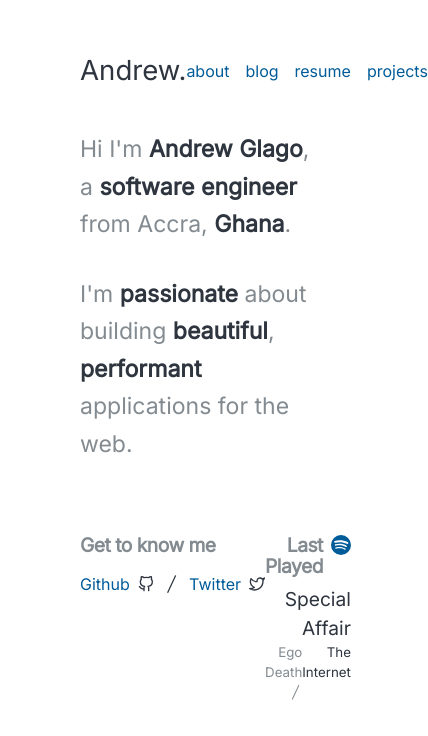
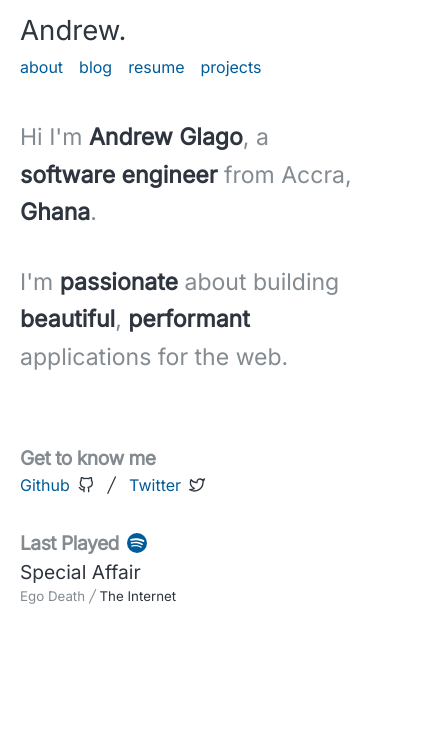
Before and after one commit to a11rew/a11rew.dev, a Gatsby site: page / in a window 390 px wide. Shown: the whole page, 428 px wide, since content can reach past the window. Built offline with nearby package versions, Linux system fonts and the light colour scheme; Gatsby itself is replaced by a stand-in of ours; no server answers.

Commit message:
responsiveness

```diff
--- a/src/components/header.tsx
+++ b/src/components/header.tsx
@@ -28,7 +28,13 @@ const Header: React.FC = (): ReactElement => {
 
 const StyledHeader = styled.header`
   display: flex;
-  justify-content: space-between;
+  flex-direction: column;
+  gap: 4px;
+  @media (min-width: 600px) {
+    flex-direction: row;
+    justify-content: space-between;
+    gap: unset;
+  }
 `
 
 const HomeTag = styled.div`
--- a/src/components/socialBanner/index.tsx
+++ b/src/components/socialBanner/index.tsx
@@ -15,7 +15,13 @@ const SocialBanner: React.FC = (): ReactElement => {
 
 const BannerContainer = styled.div`
   display: flex;
-  justify-content: space-between;
+  flex-direction: column;
+  gap: 20px;
+  @media (min-width: 600px) {
+    flex-direction: row;
+    justify-content: space-between;
+    gap: unset;
+  }
 `
 
 export default SocialBanner
--- a/src/components/socialBanner/lastPlayed.tsx
+++ b/src/components/socialBanner/lastPlayed.tsx
@@ -81,13 +81,18 @@ const LastPlayed: React.FC = (): ReactElement => {
 const Container = styled.div`
   display: flex;
   flex-direction: column;
-  text-align: right;
+  @media (min-width: 600px) {
+    text-align: right;
+  }
 
   div:first-of-type {
     display: flex;
-    align-self: flex-end;
-    svg {
+    a {
       margin-left: var(--spacing-2);
+      display: flex;
+    }
+    @media (min-width: 600px) {
+      align-self: flex-end;
     }
   }
 
@@ -96,11 +101,17 @@ const Container = styled.div`
     color: var(--color-text-secondary);
     margin-bottom: 8px;
     align-self: center;
+    @media (max-width: 600px) {
+      margin-bottom: unset;
+    }
   }
 `
 
 const SongTitle = styled.div`
   font-size: var(--fontSize-2);
+  @media (max-width: 600px) {
+    margin-top: 4px;
+  }
 `
 
 const SongInfo = styled.div`
--- a/src/components/socialBanner/socials.tsx
+++ b/src/components/socialBanner/socials.tsx
@@ -44,6 +44,9 @@ const SocialContainer = styled.div`
 
 const SocialList = styled.ul`
   display: flex;
+  @media (max-width: 600px) {
+    margin-top: 4px;
+  }
 `
 
 const SocialItem = styled.li`
--- a/src/pages/index.tsx
+++ b/src/pages/index.tsx
@@ -20,9 +20,13 @@ const Home: React.FC = () => {
 }
 
 const Container = styled.div`
-  padding: 50px 80px;
   display: flex;
   flex-direction: column;
   gap: var(--spacing-10);
+  padding: 10px 20px;
+
+  @media (min-width: 600px) {
+    padding: 50px 80px;
+  }
 `
 export default Home
```
